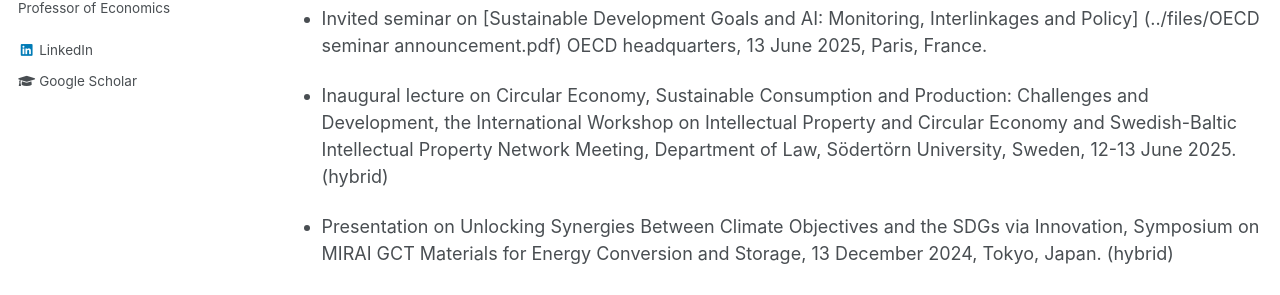
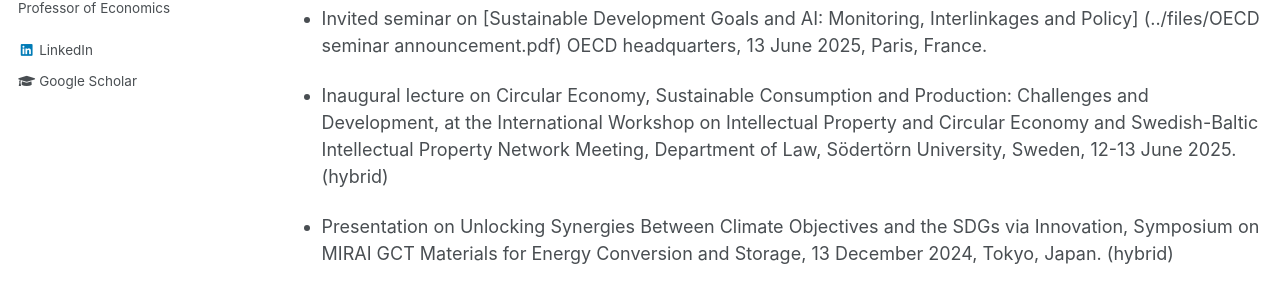
Before and after one commit to ranjbali/ranjbali.github.io, a Jekyll site: the page built from _pages/pastevents.md, in a window 1280 px wide and 900 px high. Shown: the part 336-631 px from the top of the window. Built offline with Jekyll 4.4.1, drawn with Linux system fonts in a browser that asks for light colours.

Commit message:
update 4

```diff
--- a/_pages/pastevents.md
+++ b/_pages/pastevents.md
@@ -12,7 +12,7 @@ author_profile: true
 
 * Invited seminar on [Sustainable Development Goals and AI: Monitoring, Interlinkages and Policy] (../files/OECD seminar announcement.pdf) OECD headquarters, 13 June 2025, Paris, France.
 
-* Inaugural lecture on Circular Economy, Sustainable Consumption and Production: Challenges and Development, the International Workshop on Intellectual Property and Circular Economy and Swedish-Baltic Intellectual Property Network Meeting, Department of Law, Södertörn University, Sweden, 12-13 June 2025. (hybrid)
+* Inaugural lecture on Circular Economy, Sustainable Consumption and Production: Challenges and Development, at the International Workshop on Intellectual Property and Circular Economy and Swedish-Baltic Intellectual Property Network Meeting, Department of Law, Södertörn University, Sweden, 12-13 June 2025. (hybrid)
 
 * Presentation on Unlocking Synergies Between Climate Objectives and the SDGs via Innovation, Symposium on MIRAI GCT Materials for Energy Conversion and Storage, 13 December 2024, Tokyo, Japan. (hybrid)
 
```
